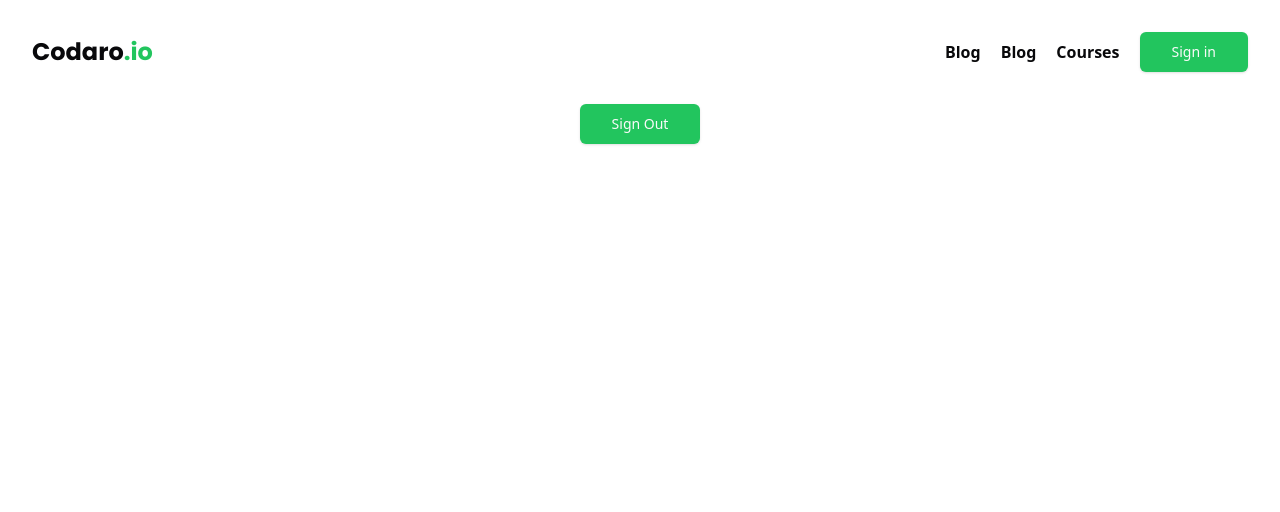
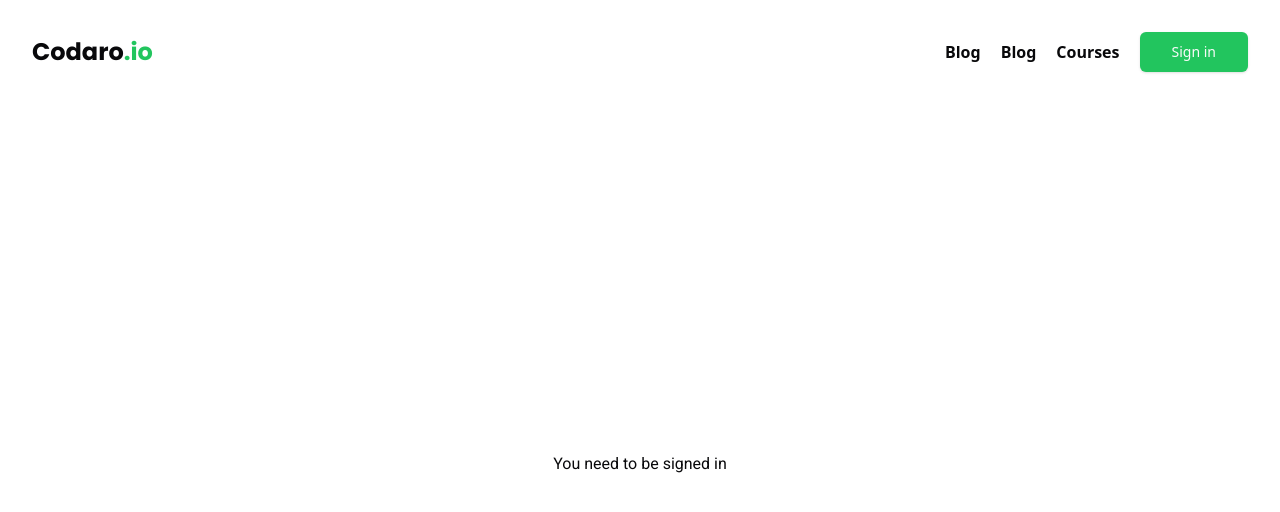
Before and after one commit to pmita/codaro.io, a Next.js app: page /dashboard in a window 1280 px wide. Shown: the top 512 px of the page. Built offline with nearby package versions, Linux system fonts and the light colour scheme; no server answers.

Commit message:
chore: guarding dashboard page

```diff
--- a/src/app/dashboard/page.tsx
+++ b/src/app/dashboard/page.tsx
@@ -1,9 +1,12 @@
+import { AuthCheck } from "@/components/auth-check";
 import { SignoutButton } from "@/components/buttons/signout-button";
 
 export default async function DashboardPage(){
   return (
-    <main className="min-h-[90dvh] w-full flex justify-center items-stretch">
-      <SignoutButton />
+    <main className="min-h-[90dvh] grid place-items-center">
+      <AuthCheck fallback={(<h1>You need to be signed in</h1>)}>
+        <SignoutButton />
+      </AuthCheck>
     </main>
   )
 }
```
